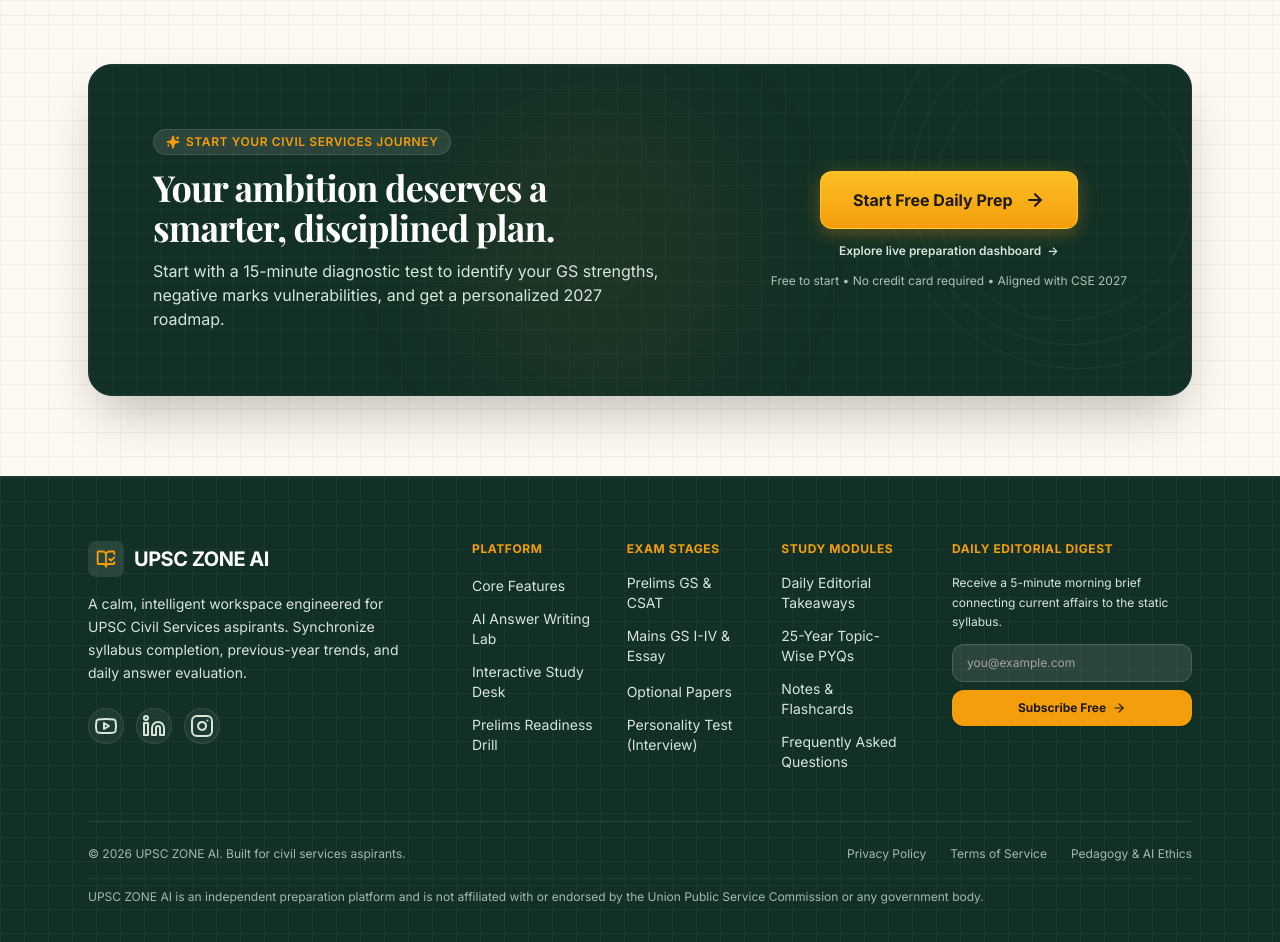
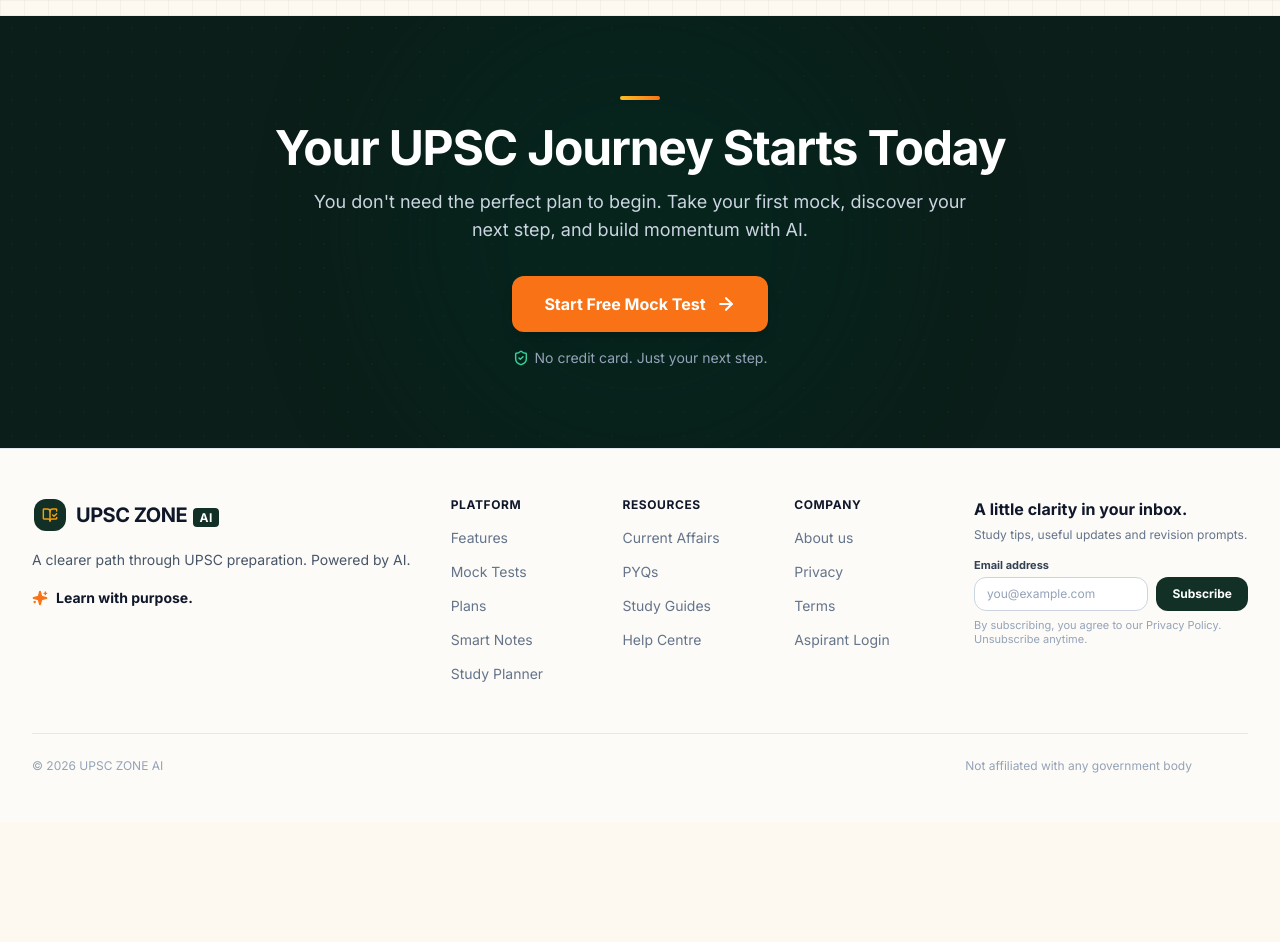
Before and after one commit to Farhaan-Coder/UPSC_WEBPAGE_UPDATED, a React (Vite) app: page / in a window 1280 px wide. Shown: the part 10440-11382 px from the top of the page. After the commit the page ends 11262 px from the top, so only its background shows below. Built offline with nearby package versions, Linux system fonts and the light colour scheme; a web font is replaced by a local one.

Commit message:
feat(layout): redesign final CTA block and Footer to match theme palette and specs

```diff
--- a/src/components/CtaBanner.jsx
+++ b/src/components/CtaBanner.jsx
@@ -1,56 +1,42 @@
 import React from 'react';
-import { ArrowRight, Sparkles } from 'lucide-react';
-import { EXAM_YEAR, ROADMAP_LABEL } from '../config/exam.js';
+import { ArrowRight, ShieldCheck } from 'lucide-react';
 
 export default function CtaBanner({ onOpenAuth }) {
   return (
-    <section className="pt-8 md:pt-12 pb-16 md:pb-20 bg-transparent" id="get-started">
-      <div className="max-w-6xl mx-auto px-4 sm:px-6">
-        <div className="relative bg-[#133026] bg-[linear-gradient(to_right,#80808012_1px,transparent_1px),linear-gradient(to_bottom,#80808012_1px,transparent_1px)] bg-[size:24px_24px] rounded-3xl p-8 sm:p-12 lg:p-16 overflow-hidden shadow-2xl hover:shadow-3xl transition-all duration-300 flex flex-col md:flex-row md:items-center justify-between gap-8 border border-[#183C30]">
+    <section className="py-20 bg-[#0B1E19] relative overflow-hidden" id="get-started">
+      {/* Subtle geometric depth */}
+      <div className="absolute inset-0 bg-[radial-gradient(#133026_1px,transparent_1px)] [background-size:24px_24px] opacity-40 pointer-events-none" />
+      <div className="absolute top-1/2 left-1/2 -translate-x-1/2 -translate-y-1/2 w-[500px] h-[500px] bg-emerald-950/40 rounded-full blur-3xl pointer-events-none" />
 
-          {/* Concentric background rings */}
-          <div className="absolute -right-20 -top-20 w-96 h-96 rounded-full border border-white/5 pointer-events-none" />
-          <div className="absolute -right-10 -top-10 w-80 h-80 rounded-full border border-white/5 pointer-events-none" />
-          <div className="absolute right-0 top-0 w-64 h-64 rounded-full border border-white/5 pointer-events-none" />
-          <div className="absolute left-1/3 bottom-0 w-72 h-72 bg-[#F59E0B]/5 rounded-full blur-3xl pointer-events-none" />
+      <div className="max-w-4xl mx-auto px-4 sm:px-6 relative z-10 text-center">
+        {/* Accent Bar */}
+        <div className="w-10 h-1 bg-gradient-to-r from-amber-400 to-orange-500 rounded-full mx-auto mb-6" />
 
-          {/* Banner Copy */}
-          <div className="relative z-10 max-w-lg">
-            <span className="inline-flex items-center gap-1.5 text-xs font-semibold text-[#F59E0B] tracking-wider mb-3 uppercase bg-white/10 px-3 py-1 rounded-full border border-white/10 font-sans">
-              <Sparkles className="w-3.5 h-3.5 fill-[#F59E0B]" />
-              <span>START YOUR CIVIL SERVICES JOURNEY</span>
-            </span>
-            <h2 className="text-3xl sm:text-4xl font-serif font-bold text-white tracking-tight leading-tight mb-3">
-              Your ambition deserves a smarter, disciplined plan.
+        {/* Heading */}
+        <h2 className="text-3xl sm:text-4xl md:text-5xl font-bold text-white tracking-tight leading-tight">
+          Your UPSC Journey Starts Today
         </h2>
-            <p className="text-sm sm:text-base text-[#D7E5DB] leading-relaxed font-normal">
-              Start with a 15-minute diagnostic test to identify your GS strengths, negative marks vulnerabilities, and get a personalized {ROADMAP_LABEL} roadmap.
+
+        {/* Subtitle */}
+        <p className="text-slate-300 text-base sm:text-lg max-w-2xl mx-auto mt-4 leading-relaxed font-normal">
+          You don't need the perfect plan to begin. Take your first mock, discover your next step, and build momentum with AI.
         </p>
-          </div>
 
-          {/* Call to Action Actions */}
-          <div className="relative z-10 flex flex-col items-start md:items-center gap-3.5">
+        {/* Action Button & Trust Indicator */}
+        <div className="mt-8 flex flex-col items-center">
           <button
             type="button"
             onClick={() => onOpenAuth ? onOpenAuth('signup') : null}
-              className="group relative inline-flex items-center gap-3 bg-gradient-to-b from-[#FBBF24] to-[#F59E0B] hover:from-[#F59E0B] hover:to-[#D97706] text-stone-900 font-bold text-sm sm:text-base px-8 py-4 rounded-xl shadow-[0_4px_18px_rgba(245,158,11,0.32)] hover:shadow-[0_8px_30px_rgba(245,158,11,0.5)] border border-amber-300/60 transition-all duration-300 ease-out hover:-translate-y-0.5 active:translate-y-0 active:scale-[0.98] overflow-hidden cursor-pointer"
+            className="group inline-flex items-center gap-2.5 bg-orange-500 hover:bg-orange-600 text-white font-bold text-base px-8 py-4 rounded-xl shadow-lg hover:shadow-xl transition-all duration-200 cursor-pointer active:scale-[0.98]"
           >
-              <span className="absolute inset-0 w-full h-full bg-gradient-to-r from-transparent via-white/30 to-transparent -translate-x-full group-hover:translate-x-full transition-transform duration-700 ease-out pointer-events-none" />
-              <span className="relative">Start Free Daily Prep</span>
-              <ArrowRight className="w-5 h-5 stroke-[2.5] transition-transform duration-300 group-hover:translate-x-1.5" />
+            <span>Start Free Mock Test</span>
+            <ArrowRight className="w-5 h-5 stroke-[2.5] transition-transform duration-200 group-hover:translate-x-1" />
           </button>
-            <a
-              href="#preparation"
-              className="group inline-flex items-center gap-1.5 text-xs font-semibold text-[#D7E5DB] hover:text-white transition-colors duration-200"
-            >
-              <span>Explore live preparation dashboard</span>
-              <span className="transition-transform duration-200 group-hover:translate-x-1">→</span>
-            </a>
-            <span className="text-xs text-[#D7E5DB]/80 font-normal">
-              Free to start • No credit card required • Aligned with CSE {EXAM_YEAR}
-            </span>
+
+          <div className="flex items-center gap-1.5 text-slate-400 text-sm mt-4">
+            <ShieldCheck className="w-4 h-4 text-emerald-400 shrink-0 stroke-[2.2]" />
+            <span>No credit card. Just your next step.</span>
           </div>
-
         </div>
       </div>
     </section>
--- a/src/components/Footer.jsx
+++ b/src/components/Footer.jsx
@@ -1,192 +1,209 @@
 import React, { useState } from 'react';
-import { BookOpenCheck, Youtube, Linkedin, Instagram, ArrowRight, CheckCircle2 } from 'lucide-react';
-
-const footerSections = [
-  {
-    title: 'Platform',
-    links: [
-      { name: 'Core Features', href: '#features' },
-      { name: 'AI Answer Writing Lab', href: '#ai-tools' },
-      { name: 'Interactive Study Desk', href: '#preparation' },
-      { name: 'Prelims Readiness Drill', href: '#get-started' },
-    ],
-  },
-  {
-    title: 'Exam Stages',
-    links: [
-      { name: 'Prelims GS & CSAT', href: '#stages' },
-      { name: 'Mains GS I-IV & Essay', href: '#stages' },
-      { name: 'Optional Papers', href: '#stages' },
-      { name: 'Personality Test (Interview)', href: '#stages' },
-    ],
-  },
-  {
-    title: 'Study Modules',
-    links: [
-      { name: 'Daily Editorial Takeaways', href: '#resources' },
-      { name: '25-Year Topic-Wise PYQs', href: '#resources' },
-      { name: 'Notes & Flashcards', href: '#features' },
-      { name: 'Frequently Asked Questions', href: '#faq' },
-    ],
-  },
-];
-
-const legalLinks = [
-  { name: 'Privacy Policy', href: '#faq' },
-  { name: 'Terms of Service', href: '#faq' },
-  { name: 'Pedagogy & AI Ethics', href: '#faq' },
-];
+import { BookOpenCheck, Sparkles, CheckCircle2 } from 'lucide-react';
 
 export default function Footer({ onOpenLogin }) {
-  const [newsletterEmail, setNewsletterEmail] = useState('');
-  const [newsletterSubscribed, setNewsletterSubscribed] = useState(false);
+  const [email, setEmail] = useState('');
+  const [subscribed, setSubscribed] = useState(false);
 
-  const handleNewsletterSubmit = (e) => {
+  const handleSubscribe = (e) => {
     e.preventDefault();
-    if (newsletterEmail.trim()) {
-      setNewsletterSubscribed(true);
+    if (email.trim()) {
+      setSubscribed(true);
       setTimeout(() => {
-        setNewsletterEmail('');
-        setNewsletterSubscribed(false);
+        setEmail('');
+        setSubscribed(false);
       }, 4000);
     }
   };
 
   return (
-    <footer className="bg-[#133026] bg-[linear-gradient(to_right,#80808012_1px,transparent_1px),linear-gradient(to_bottom,#80808012_1px,transparent_1px)] bg-[size:24px_24px] text-white border-t border-[#183C30] pt-16 pb-12" role="contentinfo">
-      <div className="max-w-6xl mx-auto px-4 sm:px-6">
+    <footer className="bg-[#FDFBF7] border-t border-slate-200 py-12 text-slate-700" role="contentinfo">
+      <div className="max-w-7xl mx-auto px-4 sm:px-6 lg:px-8">
 
-        {/* Top Grid: Brand + 3 Nav Columns + Newsletter */}
-        <div className="grid grid-cols-1 md:grid-cols-2 lg:grid-cols-12 gap-y-10 gap-x-10 lg:gap-x-12 mb-12">
+        {/* Main Grid: Brand + 3 Link Columns + Newsletter */}
+        <div className="grid grid-cols-1 md:grid-cols-2 lg:grid-cols-12 gap-y-10 gap-x-8 lg:gap-x-10 mb-12">
 
-          {/* Brand & Mission Column */}
+          {/* Brand Column (lg:col-span-4) */}
           <div className="lg:col-span-4 max-w-sm">
-            <a href="#" className="flex items-center gap-2.5 mb-4 group" aria-label="UPSC ZONE AI Home">
-              <div className="w-9 h-9 rounded-lg bg-[#EAF1EB]/10 flex items-center justify-center text-[#F59E0B] group-hover:bg-[#F59E0B] group-hover:text-stone-900 transition-colors duration-200">
-                <BookOpenCheck className="w-5 h-5 stroke-[2.2]" />
+            <a
+              href="#"
+              className="inline-flex items-center gap-2.5 mb-4 group focus:outline-none focus:ring-2 focus:ring-[#133026] rounded-xl p-0.5"
+              aria-label="UPSC ZONE AI Homepage"
+            >
+              <div className="w-8 h-8 rounded-xl bg-[#133026] flex items-center justify-center text-[#F59E0B] shadow-xs transition-transform duration-200 group-hover:scale-105 shrink-0">
+                <BookOpenCheck className="w-4 h-4 stroke-[2.2]" />
               </div>
-              <span className="font-sans font-bold text-xl text-white group-hover:text-orange-400 transition-colors duration-200 tracking-tight">
-                UPSC ZONE AI
+              <span className="font-sans font-extrabold text-xl tracking-tight text-slate-900 whitespace-nowrap">
+                UPSC ZONE <span className="text-xs bg-[#133026] text-white px-1.5 py-0.5 rounded font-bold uppercase ml-0.5 tracking-wider">AI</span>
               </span>
             </a>
 
-            <p className="text-sm text-[#D7E5DB] leading-relaxed mb-6 font-normal">
-              A calm, intelligent workspace engineered for UPSC Civil Services aspirants. Synchronize syllabus completion, previous-year trends, and daily answer evaluation.
+            <p className="text-sm text-slate-600 leading-relaxed mb-4">
+              A clearer path through UPSC preparation. Powered by AI.
             </p>
 
-            {/* Social Media Buttons with accessible labels */}
-            <div className="flex items-center gap-3 text-[#D7E5DB]">
-              <a
-                href="#resources"
-                aria-label="Visit UPSC ZONE AI on YouTube for video walkthroughs"
-                className="w-9 h-9 rounded-full bg-white/5 flex items-center justify-center hover:bg-orange-500 hover:text-stone-900 transition-all duration-200 border border-white/10"
-              >
-                <Youtube className="w-4.5 h-4.5" />
-              </a>
-              <a
-                href="#resources"
-                aria-label="Connect with UPSC ZONE AI on LinkedIn"
-                className="w-9 h-9 rounded-full bg-white/5 flex items-center justify-center hover:bg-orange-500 hover:text-stone-900 transition-all duration-200 border border-white/10"
-              >
-                <Linkedin className="w-4.5 h-4.5" />
-              </a>
-              <a
-                href="#resources"
-                aria-label="Follow UPSC ZONE AI on Instagram for daily infographics"
-                className="w-9 h-9 rounded-full bg-white/5 flex items-center justify-center hover:bg-orange-500 hover:text-stone-900 transition-all duration-200 border border-white/10"
-              >
-                <Instagram className="w-4.5 h-4.5" />
-              </a>
+            <div className="flex items-center gap-2 text-slate-900 font-bold text-sm">
+              <Sparkles className="w-4 h-4 text-orange-500 fill-orange-500" />
+              <span>Learn with purpose.</span>
             </div>
           </div>
 
-          {/* Navigation Links Columns */}
-          <div className="lg:col-span-5 grid grid-cols-2 sm:grid-cols-3 gap-y-8 gap-x-6 sm:gap-x-8">
-            {footerSections.map((section, idx) => (
-              <div key={idx}>
-                <h4 className="text-xs font-bold text-[#F59E0B] uppercase tracking-wider mb-4">
-                  {section.title}
-                </h4>
-                <ul className="space-y-3">
-                  {section.links.map((link, lIdx) => (
-                    <li key={lIdx}>
-                      <a
-                        href={link.href}
-                        className="text-sm text-[#D7E5DB] hover:text-orange-400 transition-colors duration-200 font-normal inline-block"
-                      >
-                        {link.name}
+          {/* 3 Link Columns (lg:col-span-5) */}
+          <div className="lg:col-span-5 grid grid-cols-3 gap-6 sm:gap-8">
+            {/* Platform Column */}
+            <div>
+              <h3 className="text-xs font-bold text-slate-900 uppercase tracking-wider mb-3">
+                Platform
+              </h3>
+              <ul className="space-y-2.5">
+                <li>
+                  <a href="#features" className="text-sm text-slate-500 hover:text-emerald-700 transition-colors duration-200">
+                    Features
                   </a>
                 </li>
-                  ))}
+                <li>
+                  <a href="#features" className="text-sm text-slate-500 hover:text-emerald-700 transition-colors duration-200">
+                    Mock Tests
+                  </a>
+                </li>
+                <li>
+                  <a href="#pricing" className="text-sm text-slate-500 hover:text-emerald-700 transition-colors duration-200">
+                    Plans
+                  </a>
+                </li>
+                <li>
+                  <a href="#ai-tools" className="text-sm text-slate-500 hover:text-emerald-700 transition-colors duration-200">
+                    Smart Notes
+                  </a>
+                </li>
+                <li>
+                  <a href="#preparation" className="text-sm text-slate-500 hover:text-emerald-700 transition-colors duration-200">
+                    Study Planner
+                  </a>
+                </li>
               </ul>
             </div>
-            ))}
+
+            {/* Resources Column */}
+            <div>
+              <h3 className="text-xs font-bold text-slate-900 uppercase tracking-wider mb-3">
+                Resources
+              </h3>
+              <ul className="space-y-2.5">
+                <li>
+                  <a href="#resources" className="text-sm text-slate-500 hover:text-emerald-700 transition-colors duration-200">
+                    Current Affairs
+                  </a>
+                </li>
+                <li>
+                  <a href="#resources" className="text-sm text-slate-500 hover:text-emerald-700 transition-colors duration-200">
+                    PYQs
+                  </a>
+                </li>
+                <li>
+                  <a href="#resources" className="text-sm text-slate-500 hover:text-emerald-700 transition-colors duration-200">
+                    Study Guides
+                  </a>
+                </li>
+                <li>
+                  <a href="#faq" className="text-sm text-slate-500 hover:text-emerald-700 transition-colors duration-200">
+                    Help Centre
+                  </a>
+                </li>
+              </ul>
             </div>
 
-          {/* Newsletter Column */}
+            {/* Company Column */}
+            <div>
+              <h3 className="text-xs font-bold text-slate-900 uppercase tracking-wider mb-3">
+                Company
+              </h3>
+              <ul className="space-y-2.5">
+                <li>
+                  <a href="#faq" className="text-sm text-slate-500 hover:text-emerald-700 transition-colors duration-200">
+                    About us
+                  </a>
+                </li>
+                <li>
+                  <a href="#faq" className="text-sm text-slate-500 hover:text-emerald-700 transition-colors duration-200">
+                    Privacy
+                  </a>
+                </li>
+                <li>
+                  <a href="#faq" className="text-sm text-slate-500 hover:text-emerald-700 transition-colors duration-200">
+                    Terms
+                  </a>
+                </li>
+                <li>
+                  <button
+                    type="button"
+                    onClick={() => onOpenLogin ? onOpenLogin() : null}
+                    className="text-sm text-slate-500 hover:text-emerald-700 transition-colors duration-200 text-left cursor-pointer"
+                  >
+                    Aspirant Login
+                  </button>
+                </li>
+              </ul>
+            </div>
+          </div>
+
+          {/* Newsletter Column (lg:col-span-3) */}
           <div className="lg:col-span-3">
-            <h4 className="text-xs font-bold text-[#F59E0B] uppercase tracking-wider mb-4">
-              Daily Editorial Digest
-            </h4>
-            <p className="text-xs text-[#D7E5DB] leading-relaxed mb-3">
-              Receive a 5-minute morning brief connecting current affairs to the static syllabus.
+            <h3 className="text-base font-bold text-slate-900 mb-1">
+              A little clarity in your inbox.
+            </h3>
+            <p className="text-xs text-slate-500 leading-relaxed mb-3">
+              Study tips, useful updates and revision prompts.
             </p>
-            {newsletterSubscribed ? (
-              <div className="bg-[#183C30] border border-[#2A6150] rounded-xl p-3 text-xs text-emerald-300 flex items-center gap-2">
-                <CheckCircle2 className="w-4 h-4 text-emerald-400 shrink-0" />
-                <span>Subscribed! Check your inbox tomorrow at 7:00 AM.</span>
+
+            {subscribed ? (
+              <div className="bg-emerald-50 border border-emerald-200 rounded-xl p-3 text-xs text-emerald-800 flex items-center gap-2">
+                <CheckCircle2 className="w-4 h-4 text-emerald-600 shrink-0" />
+                <span>Subscribed! Check your inbox for upcoming updates.</span>
               </div>
             ) : (
-              <form onSubmit={handleNewsletterSubmit} className="space-y-2">
-                <div className="relative">
+              <form onSubmit={handleSubscribe} className="space-y-2">
+                <div>
+                  <label htmlFor="newsletter-email" className="block text-[11px] font-bold text-slate-700 mb-1">
+                    Email address
+                  </label>
+                  <div className="flex gap-2">
                     <input
+                      id="newsletter-email"
                       type="email"
-                    value={newsletterEmail}
-                    onChange={(e) => setNewsletterEmail(e.target.value)}
+                      value={email}
+                      onChange={(e) => setEmail(e.target.value)}
                       placeholder="you@example.com"
                       required
-                    aria-label="Email address for daily editorial digest"
-                    className="w-full bg-white/10 border border-white/15 focus:border-[#F59E0B] focus:ring-1 focus:ring-[#F59E0B] rounded-xl px-3.5 py-2.5 text-xs text-white placeholder:text-stone-400 outline-none transition-all"
+                      aria-label="Email address for revision updates"
+                      className="w-full bg-white border border-slate-300 focus:border-emerald-700 focus:ring-1 focus:ring-emerald-700 rounded-xl px-3 py-2 text-xs text-slate-900 placeholder:text-slate-400 outline-none transition-all shadow-2xs"
                     />
-                </div>
                     <button
                       type="submit"
-                  className="w-full bg-[#F59E0B] hover:bg-amber-500 text-stone-900 font-bold text-xs px-4 py-2.5 rounded-xl transition-all duration-200 flex items-center justify-center gap-1.5 shadow-sm active:scale-[0.98]"
+                      className="bg-[#133026] hover:bg-[#0B1E19] text-white font-bold text-xs px-4 py-2 rounded-xl transition-all duration-200 shrink-0 shadow-xs cursor-pointer active:scale-95"
                     >
-                  <span>Subscribe Free</span>
-                  <ArrowRight className="w-3.5 h-3.5" />
+                      Subscribe
                     </button>
+                  </div>
+                </div>
+                <p className="text-[11px] text-slate-400 leading-tight">
+                  By subscribing, you agree to our Privacy Policy. Unsubscribe anytime.
+                </p>
               </form>
             )}
           </div>
 
         </div>
 
-        {/* Divider */}
-        <div className="h-px bg-white/10 mb-6" />
-
-        {/* Bottom Row */}
-        <div className="flex flex-col sm:flex-row items-center justify-between gap-4 text-xs text-[#D7E5DB]/75 mb-4 font-normal">
+        {/* Bottom Bar: Copyright & Disclaimer */}
+        <div className="border-t border-slate-200 pt-6 flex flex-col sm:flex-row items-center justify-between gap-3 text-xs text-slate-400">
           <div>
-            © {new Date().getFullYear()} UPSC ZONE AI. Built for civil services aspirants.
+            © 2026 UPSC ZONE AI
           </div>
-          <div className="flex items-center gap-6">
-            {legalLinks.map((item, idx) => (
-              <a
-                key={idx}
-                href={item.href}
-                className="hover:text-orange-400 transition-colors duration-200"
-              >
-                {item.name}
-              </a>
-            ))}
+          <div className="sm:pr-14">
+            Not affiliated with any government body
           </div>
         </div>
-
-        {/* Legal & Content Safety Disclaimer */}
-        <p className="text-xs text-[#D7E5DB]/75 leading-relaxed font-normal text-center sm:text-left pt-2 border-t border-white/5">
-          UPSC ZONE AI is an independent preparation platform and is not affiliated with or endorsed by the Union Public Service Commission or any government body.
-        </p>
 
       </div>
     </footer>
```
Lines whose indentation alone changed are shown as unchanged.
